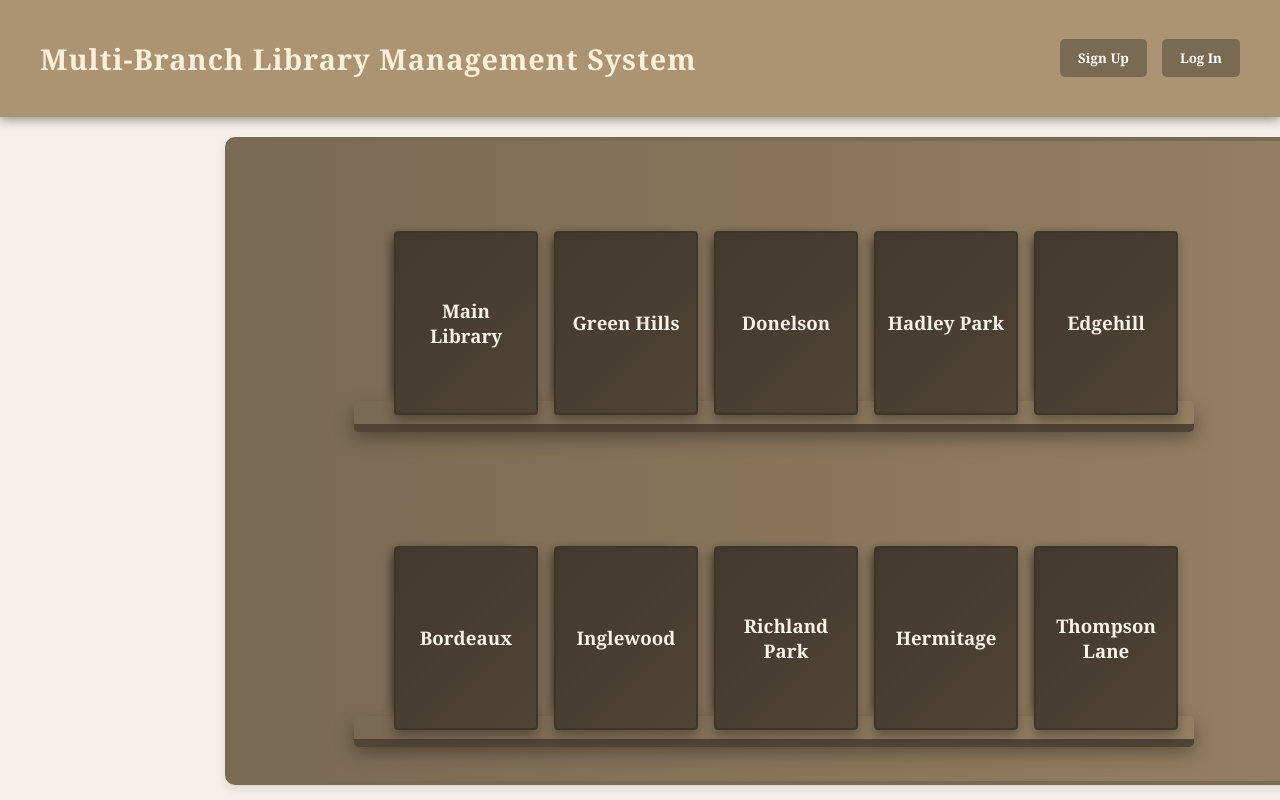
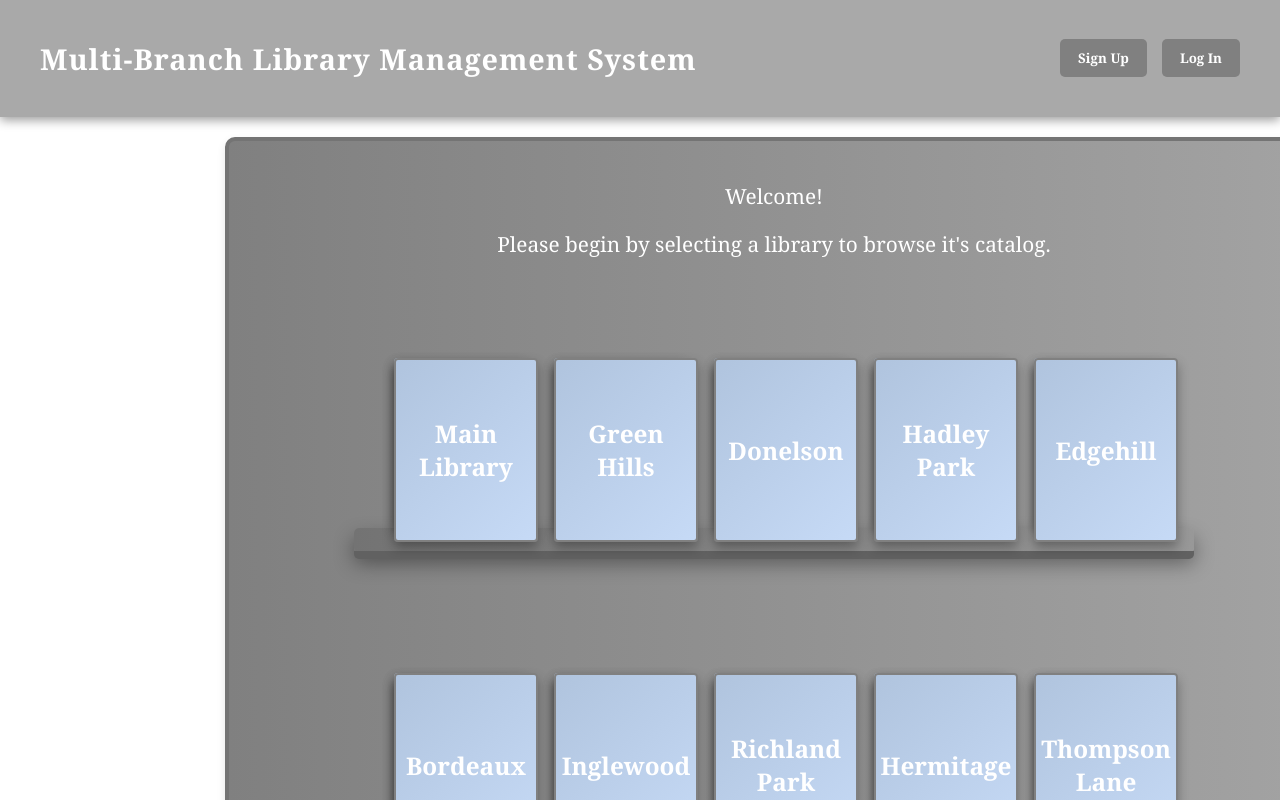
Before and after one commit to Kensey-McDowell/Library-Database, a React (Create React App) app in the folder my-library-app/: page / in a window 1280 px wide. Shown: the top 800 px of the page. Built offline with nearby package versions, Linux system fonts and the light colour scheme.

Commit message:
Web color scheme changed

```diff
--- a/my-library-app/src/App.css
+++ b/my-library-app/src/App.css
@@ -1,7 +1,7 @@
 /* Layout */
 .App {
   text-align: center;
-  background-color: #f5f1ea;
+  background-color: white;
   min-height: 100vh;
   font-family: 'Segoe UI', sans-serif;
 }
@@ -10,8 +10,8 @@
   display: flex;
   justify-content: space-between;
   align-items: center;
-  background:  #ab9373;
-  color: #fff0d7;
+  background:  darkgrey;
+  color: white;
   padding: 15px 40px;
   box-shadow: 0 3px 10px rgba(0,0,0,0.4);
   font-family: 'Georgia', serif;
@@ -28,9 +28,9 @@
 }
 
 .top-right-buttons button {
-  background: #7a6953;
+  background: grey;
   border: none;
-  color: #fffdf8;
+  color: white;
   padding: 10px 18px;
   border-radius: 5px;
   font-weight: bold;
@@ -40,7 +40,7 @@
 }
 
 .top-right-buttons button:hover {
-  background: #8d643c;
+  background: lightgray;
   transform: translateY(-2px);
   box-shadow: 0 4px 8px rgba(0,0,0,0.3);
 }
@@ -61,6 +61,7 @@
   align-items: flex-end;
   gap: 40px;
   position: relative;
+  margin-top: 30px;
   z-index: 2;
 }
 
@@ -81,11 +82,8 @@
   transform: translateY(-8px);
 }
 
-/* Covers and pages share 3D space */
 .cover, .pages {
   position: absolute;
-  top: 0;
-  left: 0;
   width: 120px;
   height: 160px;
   border-radius: 4px;
@@ -96,33 +94,36 @@
 
 /* Front cover */
 .cover.front {
-  background: linear-gradient(135deg, #41392e, #4f4334);
+  background: linear-gradient(135deg, lightsteelblue, rgb(198, 218, 246));
   display: flex;
   align-items: center;
   justify-content: center;
-  color: #f7f2e7;
+  color: white;
   font-family: 'Georgia', serif;
   font-weight: bold;
   text-align: center;
   padding: 10px;
-  border: 2px solid #3e362b;
+  border: 2px solid gray;
 }
 
 /* Back cover */
 .cover.back {
-  background: #7a6953;
+  left: 0;
+  width: 130px;
+  height: 170px;
+  background: lightsteelblue;
   z-index: -2;
 }
 
 /* Pages (middle block) */
 .pages {
+  margin-top: 4px;
   background: linear-gradient(90deg, #fefbf7 0%, #f5f1ea 100%);
   width: 118px;
   left: 1px;
   z-index: -1;
 }
 
-/* Add subtle lines for paper texture */
 .pages::after {
   content: "";
   position: absolute;
@@ -156,7 +157,7 @@
   width: 80%;
   max-width: 900px;
   height: 25px;
-  background: linear-gradient(90deg, #7a6953, #947f63);
+  background: linear-gradient(90deg, rgb(115, 115, 115), rgb(152, 152, 152));
   border-radius: 5px;
   box-shadow: 0 10px 20px rgba(0,0,0,0.4);
   margin-top: 10px; /* overlaps under books */
@@ -171,21 +172,24 @@
   left: 0;
   width: 100%;
   height: 8px;
-  background: #4f4436;
+  background: rgb(97, 97, 97);
   border-bottom-left-radius: 5px;
   border-bottom-right-radius: 5px;
 }
 
 .bookshelf {
   width: 1050px;
-  height: 600px;
+  height: 800px;
   border-radius: 10px;
-  background: linear-gradient(90deg, #7a6953 0%, #947f63 100%);
-  border: 4px solid #7a6953;
+  background: linear-gradient(90deg, gray 0%, rgb(163, 163, 163) 100%);
+  color: white;
+  border: 4px solid rgb(116, 116, 116);
   box-shadow: 0 4px 8px rgba(0, 0, 0, 0.1);
   padding: 20px;
   transition: transform 0.4s ease, box-shadow 0.4s ease;
   cursor: pointer;
   margin-left: 75px;
   transform: translate(150px, 20px);
+  font-family: 'Georgia', serif;
+  font-size: 1.3rem;
 }
--- a/my-library-app/src/App.js
+++ b/my-library-app/src/App.js
@@ -34,6 +34,8 @@ function Home() {
         </div>
       </nav>
       <div className="bookshelf">
+        <p>Welcome!</p>
+        <p>Please begin by selecting a library to browse it's catalog.</p>
         <div className="shelf-wrapper">
           <div className="book-row">
             <Book title="Main Library" route="/main" />
@@ -77,6 +79,10 @@ function LibraryPage({ name }) {
   );
 }
 
+function SignUpPage(){
+
+}
+
 export default function App() {
   return (
     <Router>
```
